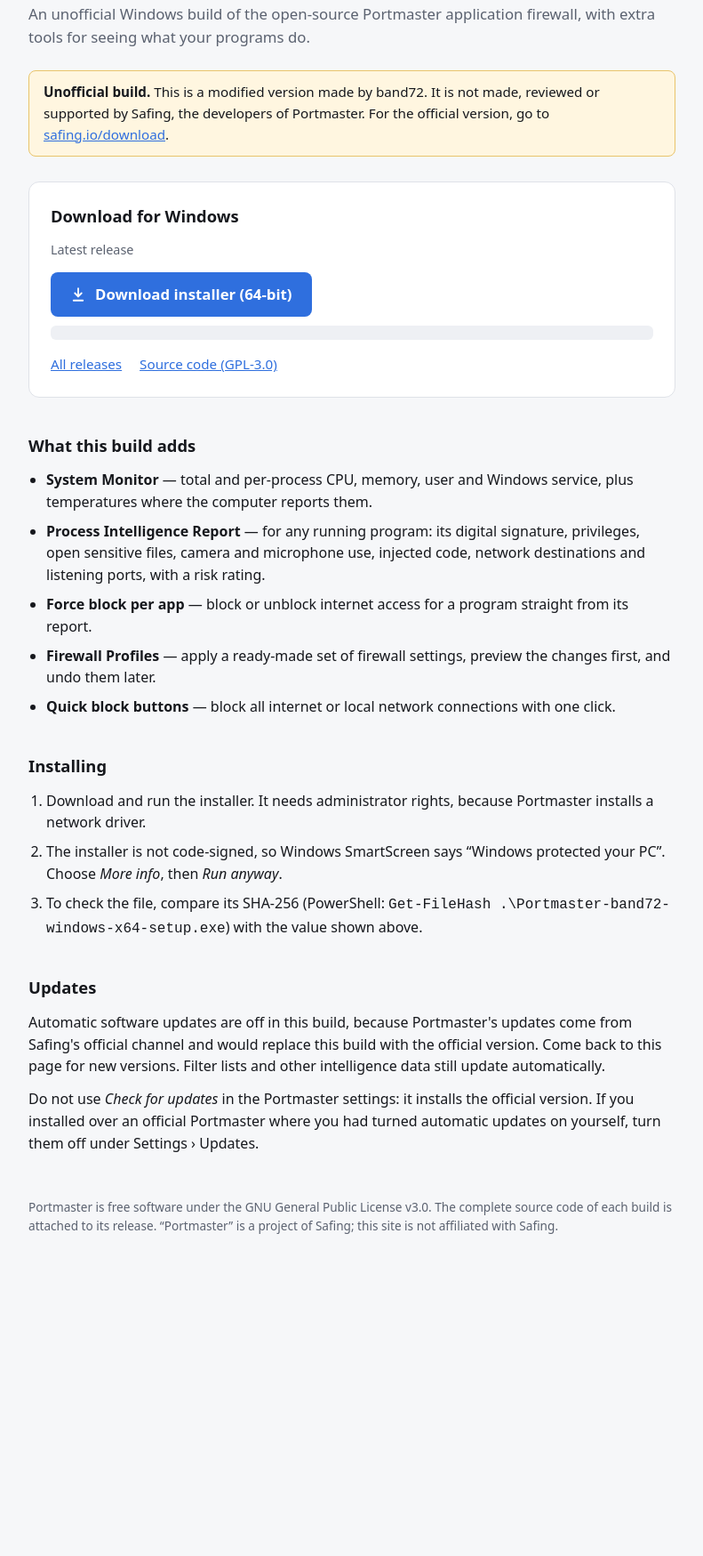
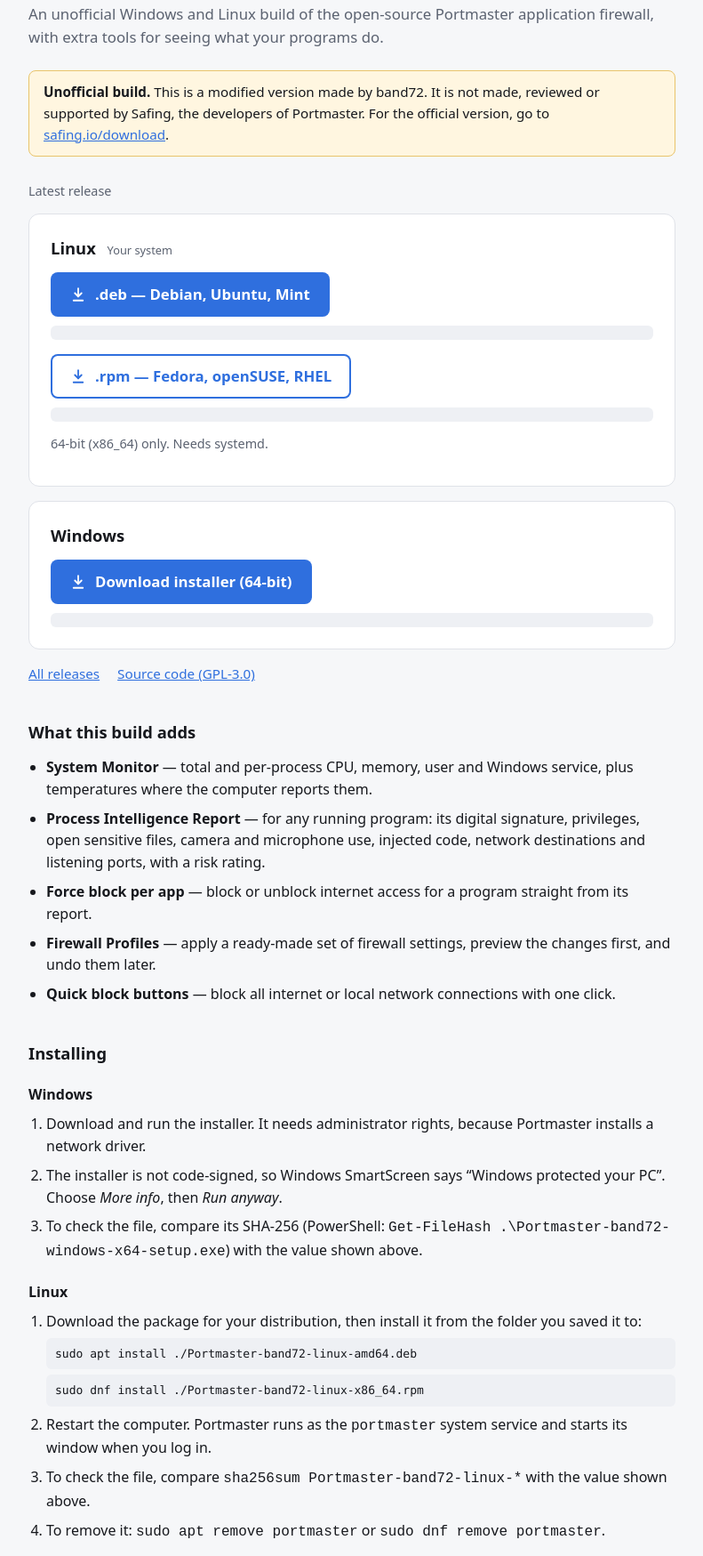
Before and after one commit to band72/portmaster-releases, a plain HTML site: page index.html in a window 1280 px wide. Shown: the part 91-1840 px from the top of the page at 89% size, without its empty margins (244-1035 px from the left). Before the commit the page ends 1543 px from the top, so only its background shows below. Drawn offline with Linux system fonts and the light colour scheme; no server answers.

Commit message:
Add Linux .deb and .rpm downloads
Co-Authored-By: Claude Opus 5.5 <noreply@anthropic.com>

```diff
--- a/index.html
+++ b/index.html
@@ -4,7 +4,7 @@
   <meta charset="utf-8">
   <meta name="viewport" content="width=device-width, initial-scale=1">
   <title>Portmaster band72 Build</title>
-  <meta name="description" content="Download the unofficial band72 Windows build of the Portmaster application firewall, with System Monitor, Process Intelligence Report and Firewall Profiles.">
+  <meta name="description" content="Download the unofficial band72 Windows and Linux build of the Portmaster application firewall, with System Monitor, Process Intelligence Report and Firewall Profiles.">
   <style>
     :root {
       --bg: #f6f7f9;
@@ -84,6 +84,22 @@
       border-radius: 6px;
       overflow-wrap: anywhere;
     }
+    .card + .card { margin-top: 16px; }
+    .card h2 { margin-top: 0; }
+    .buttons { display: flex; flex-wrap: wrap; gap: 12px; }
+    .download.secondary { background: transparent; color: var(--accent); box-shadow: inset 0 0 0 2px var(--accent); }
+    .file + .file { margin-top: 16px; }
+    .file .meta { margin-top: 8px; }
+    .os-hint { font-size: .8rem; font-weight: 500; color: var(--muted); margin-left: 8px; }
+    pre {
+      margin: 6px 0 0;
+      font: 13px/1.5 ui-monospace, "Cascadia Mono", Consolas, monospace;
+      background: var(--code-bg);
+      padding: 8px 10px;
+      border-radius: 6px;
+      overflow-x: auto;
+    }
+    h3 { font-size: 1rem; margin: 20px 0 8px; }
     .links { margin-top: 16px; font-size: .95rem; }
     .links a + a { margin-left: 16px; }
     ul { padding-left: 20px; margin: 0; }
@@ -96,28 +112,52 @@
 <body>
 <main>
   <h1>Portmaster band72 Build</h1>
-  <p class="lede">An unofficial Windows build of the open-source Portmaster application firewall, with extra tools for seeing what your programs do.</p>
+  <p class="lede">An unofficial Windows and Linux build of the open-source Portmaster application firewall, with extra tools for seeing what your programs do.</p>
 
   <div class="notice" role="note">
     <strong>Unofficial build.</strong> This is a modified version made by band72. It is not made, reviewed or supported by Safing, the developers of Portmaster.
     For the official version, go to <a href="https://safing.io/download/">safing.io/download</a>.
   </div>
 
-  <section class="card" aria-labelledby="dl-title">
-    <h2 id="dl-title" style="margin-top:0">Download for Windows</h2>
   <p id="status" class="meta" style="margin:0 0 14px">Looking up the latest release…</p>
-    <a class="download" id="download"
-       href="https://github.com/band72/portmaster-releases/releases/latest/download/Portmaster-band72-windows-x64-setup.exe">
+
+  <section class="card" id="card-windows" aria-labelledby="dl-windows">
+    <h2 id="dl-windows">Windows <span class="os-hint" data-os="windows" hidden>Your system</span></h2>
+    <div class="file" data-asset="Portmaster-band72-windows-x64-setup.exe" data-match="\.exe$">
+      <a class="download" href="https://github.com/band72/portmaster-releases/releases/latest/download/Portmaster-band72-windows-x64-setup.exe">
         <svg width="18" height="18" viewBox="0 0 24 24" fill="none" stroke="currentColor" stroke-width="2.4" stroke-linecap="round" stroke-linejoin="round" aria-hidden="true"><path d="M12 3v12"/><path d="m7 10 5 5 5-5"/><path d="M5 21h14"/></svg>
         Download installer (64-bit)
       </a>
-    <div class="meta" id="meta" hidden></div>
-    <code class="hash" id="hash" hidden></code>
+      <div class="meta" hidden></div>
+      <code class="hash" hidden></code>
+    </div>
+  </section>
+
+  <section class="card" id="card-linux" aria-labelledby="dl-linux">
+    <h2 id="dl-linux">Linux <span class="os-hint" data-os="linux" hidden>Your system</span></h2>
+    <div class="file" data-asset="Portmaster-band72-linux-amd64.deb" data-match="\.deb$">
+      <a class="download" href="https://github.com/band72/portmaster-releases/releases/latest/download/Portmaster-band72-linux-amd64.deb">
+        <svg width="18" height="18" viewBox="0 0 24 24" fill="none" stroke="currentColor" stroke-width="2.4" stroke-linecap="round" stroke-linejoin="round" aria-hidden="true"><path d="M12 3v12"/><path d="m7 10 5 5 5-5"/><path d="M5 21h14"/></svg>
+        .deb — Debian, Ubuntu, Mint
+      </a>
+      <div class="meta" hidden></div>
+      <code class="hash" hidden></code>
+    </div>
+    <div class="file" data-asset="Portmaster-band72-linux-x86_64.rpm" data-match="\.rpm$">
+      <a class="download secondary" href="https://github.com/band72/portmaster-releases/releases/latest/download/Portmaster-band72-linux-x86_64.rpm">
+        <svg width="18" height="18" viewBox="0 0 24 24" fill="none" stroke="currentColor" stroke-width="2.4" stroke-linecap="round" stroke-linejoin="round" aria-hidden="true"><path d="M12 3v12"/><path d="m7 10 5 5 5-5"/><path d="M5 21h14"/></svg>
+        .rpm — Fedora, openSUSE, RHEL
+      </a>
+      <div class="meta" hidden></div>
+      <code class="hash" hidden></code>
+    </div>
+    <p class="meta">64-bit (x86_64) only. Needs systemd.</p>
+  </section>
+
   <div class="links">
     <a href="https://github.com/band72/portmaster-releases/releases">All releases</a>
     <a id="source" href="https://github.com/band72/portmaster-releases/releases/latest">Source code (GPL-3.0)</a>
   </div>
-  </section>
 
   <h2>What this build adds</h2>
   <ul>
@@ -129,10 +169,21 @@
   </ul>
 
   <h2>Installing</h2>
+  <h3>Windows</h3>
   <ol>
     <li>Download and run the installer. It needs administrator rights, because Portmaster installs a network driver.</li>
     <li>The installer is not code-signed, so Windows SmartScreen says “Windows protected your PC”. Choose <em>More info</em>, then <em>Run anyway</em>.</li>
     <li>To check the file, compare its SHA-256 (PowerShell: <code>Get-FileHash .\Portmaster-band72-windows-x64-setup.exe</code>) with the value shown above.</li>
+  </ol>
+  <h3>Linux</h3>
+  <ol>
+    <li>Download the package for your distribution, then install it from the folder you saved it to:
+      <pre>sudo apt install ./Portmaster-band72-linux-amd64.deb</pre>
+      <pre>sudo dnf install ./Portmaster-band72-linux-x86_64.rpm</pre>
+    </li>
+    <li>Restart the computer. Portmaster runs as the <code>portmaster</code> system service and starts its window when you log in.</li>
+    <li>To check the file, compare <code>sha256sum Portmaster-band72-linux-*</code> with the value shown above.</li>
+    <li>To remove it: <code>sudo apt remove portmaster</code> or <code>sudo dnf remove portmaster</code>.</li>
   </ol>
   <h2>Updates</h2>
   <p>Automatic software updates are off in this build, because Portmaster's updates come from Safing's official channel and would replace this build with the official version. Come back to this page for new versions. Filter lists and other intelligence data still update automatically.</p>
@@ -144,45 +195,70 @@
   </footer>
 </main>
 <script>
+  (function () {
+    var ua = navigator.userAgent;
+    var os = /Windows/i.test(ua) ? 'windows' : (/Linux|X11/i.test(ua) && !/Android/i.test(ua)) ? 'linux' : '';
+    if (os) {
+      var hint = document.querySelector('.os-hint[data-os="' + os + '"]');
+      if (hint) hint.hidden = false;
+      if (os === 'linux') {
+        var lin = document.getElementById('card-linux');
+        lin.parentNode.insertBefore(lin, document.getElementById('card-windows'));
+      }
+    }
+  })();
+
   (async function () {
     var status = document.getElementById('status');
-    var stableName = 'Portmaster-band72-windows-x64-setup.exe';
+    var files = Array.prototype.slice.call(document.querySelectorAll('.file'));
     try {
       var res = await fetch('https://api.github.com/repos/band72/portmaster-releases/releases/latest', {
         headers: { Accept: 'application/vnd.github+json' }
       });
       if (res.status === 404) {
         status.textContent = 'No release has been published yet. Check back soon.';
-        document.getElementById('download').setAttribute('aria-disabled', 'true');
+        files.forEach(function (f) { f.querySelector('.download').setAttribute('aria-disabled', 'true'); });
         return;
       }
       if (!res.ok) throw new Error('HTTP ' + res.status);
       var rel = await res.json();
       var assets = rel.assets || [];
-      var installer = assets.find(function (a) { return a.name === stableName; }) ||
-                      assets.find(function (a) { return /\.exe$/i.test(a.name); });
-      var source = assets.find(function (a) { return /-source\.zip$/i.test(a.name); });
+      var date = new Date(rel.published_at).toLocaleDateString(undefined, { year: 'numeric', month: 'long', day: 'numeric' });
+      status.textContent = (rel.name || rel.tag_name) + ' · Released ' + date;
 
-      status.textContent = rel.name || rel.tag_name;
-      if (installer) {
-        document.getElementById('download').href = installer.browser_download_url;
-        var meta = document.getElementById('meta');
-        var mb = (installer.size / 1048576).toFixed(1) + ' MB';
-        var date = new Date(rel.published_at).toLocaleDateString(undefined, { year: 'numeric', month: 'long', day: 'numeric' });
+      files.forEach(function (f) {
+        var re = new RegExp(f.dataset.match, 'i');
+        var asset = assets.find(function (a) { return a.name === f.dataset.asset; }) ||
+                    assets.find(function (a) { return re.test(a.name); });
+        var link = f.querySelector('.download');
+        if (!asset) {
+          // This release does not include the file (e.g. older releases had no Linux packages).
+          link.setAttribute('aria-disabled', 'true');
+          link.removeAttribute('href');
+          link.style.opacity = '.5';
+          var m = f.querySelector('.meta');
+          m.textContent = 'Not in the latest release yet.';
+          m.hidden = false;
+          return;
+        }
+        link.href = asset.browser_download_url;
+        var meta = f.querySelector('.meta');
         meta.innerHTML = '';
-        [rel.tag_name, mb, 'Released ' + date].forEach(function (t) {
+        [asset.name, (asset.size / 1048576).toFixed(1) + ' MB'].forEach(function (t) {
           var s = document.createElement('span'); s.textContent = t; meta.appendChild(s);
         });
         meta.hidden = false;
-        if (installer.digest) {
-          var hash = document.getElementById('hash');
-          hash.textContent = installer.digest.replace(/^sha256:/, 'SHA-256 ');
+        if (asset.digest) {
+          var hash = f.querySelector('.hash');
+          hash.textContent = asset.digest.replace(/^sha256:/, 'SHA-256 ');
           hash.hidden = false;
         }
-      }
+      });
+
+      var source = assets.find(function (a) { return /-source\.zip$/i.test(a.name); });
       if (source) document.getElementById('source').href = source.browser_download_url;
     } catch (e) {
-      // The download button still works without the API.
+      // The download buttons still work without the API.
       status.textContent = 'Latest release';
     }
   })();
```
Also changed, not shown: 1 other file. Lines whose indentation alone changed are shown as unchanged.
